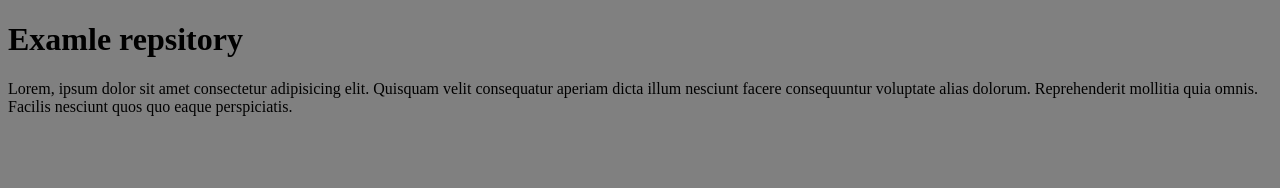
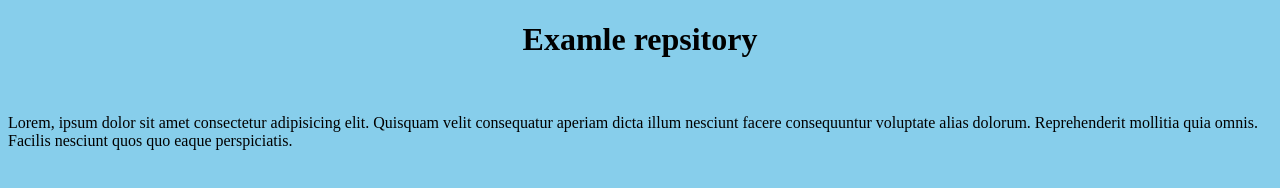
Before and after one commit to Arayanmemon/Example, a plain HTML site: page index.html in a window 1280 px wide. Drawn offline with Linux system fonts and the light colour scheme.

Commit message:
Added some styles

```diff
--- a/index.html
+++ b/index.html
@@ -6,8 +6,8 @@
     <meta name="viewport" content="width=device-width, initial-scale=1.0">
     <title>Example</title>
 </head>
-<body style="background-color: grey ;">
-    <h1>Examle repsitory</h1>
+<body style="background-color: skyblue ;">
+    <h1 style="text-align:center ;">Examle repsitory</h1><br>
     <p>Lorem, ipsum dolor sit amet consectetur adipisicing elit. Quisquam velit consequatur aperiam dicta illum nesciunt facere consequuntur voluptate alias dolorum. Reprehenderit mollitia quia omnis. Facilis nesciunt quos quo eaque perspiciatis.</p>
 </body>
 </html>
```
